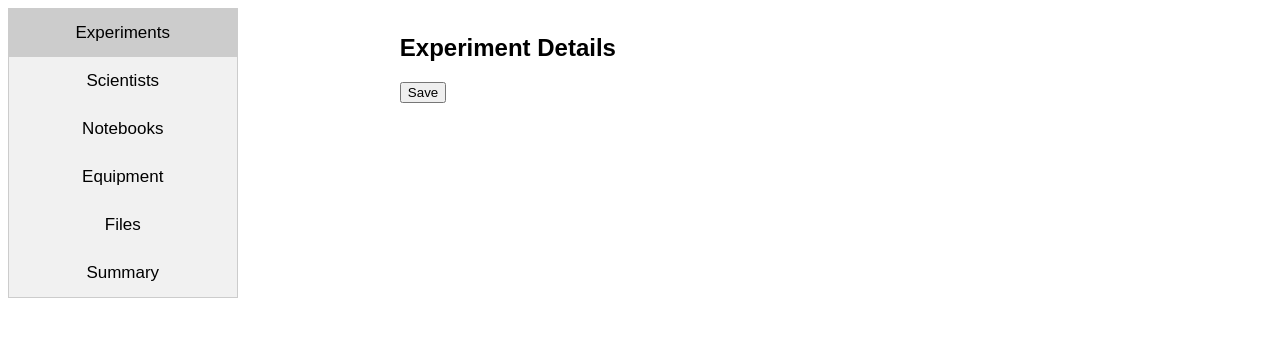
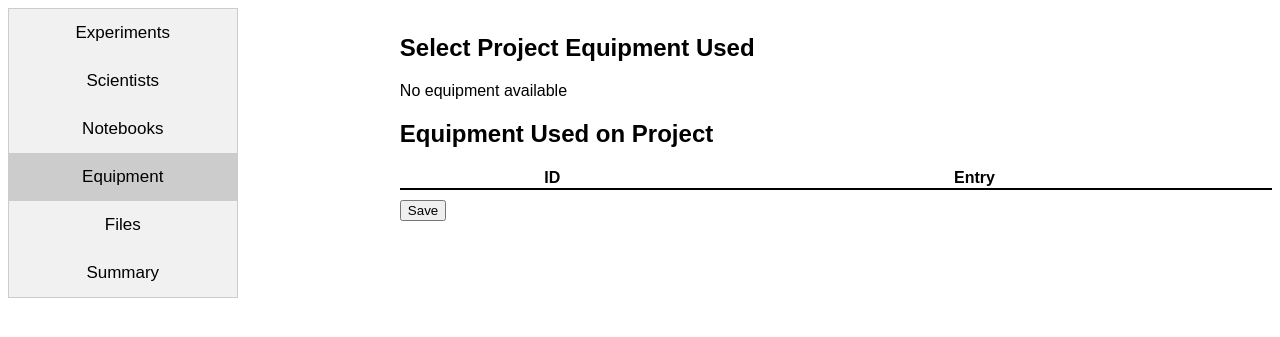
Before and after one commit to DukeOfEtiquette/Vala, a Django app: page /save_equipment/ in a window 1280 px wide. Shown: the part 87-424 px from the top of the page. Run offline with Django 3.2, Linux system fonts and the light colour scheme; lists and menus that the app fills with data are empty; some libraries are stand-ins or nearby versions.

Commit message:
Got the top half of the equipment pane back to normal

```diff
--- a/splash/static/splash/css/edit.css
+++ b/splash/static/splash/css/edit.css
@@ -93,8 +93,20 @@ ul.tab li a:focus, .active {background-color: #ccc;}
     width: 69%;
 }
 
+/*
 li.tableRow.click-row.tableCell {
     width: 848px;
+}*/
+
+
+.tableCell{
+  display: table-cell;
+  width: 20%;
+  padding: 8px;
+}
+
+.tableRow:nth-child(even), .tableRowDialog:nth-child(even) {
+  background-color: #dddddd;
 }
 
 .experimentFrom {
@@ -110,3 +122,29 @@ li.tableRow.click-row.tableCell {
 .experimentFrom label {
     display: block;
 }
+
+#availEquipmentList, #taskListBench {
+    list-style: none;
+    display: table;
+    border-collapse: collapse;
+    width: 100%;
+    margin-left: auto;
+    margin-right: auto;
+}
+
+.tableTitleRow{
+  font-weight: bold;
+  border-bottom: solid 2px black;
+  display: table-row;
+}
+
+.tableRow {
+  display: table-row;
+  border: 1px solid #dddddd;
+  text-align: left;
+}
+
+#equipCheckCell {
+  margin: 0px;
+  width: 1%;
+}
--- a/splash/static/splash/js/edit.js
+++ b/splash/static/splash/js/edit.js
@@ -164,10 +164,10 @@ $("document").ready(function() {
   });
 
   //TODO(Adam): Uncomment after Equipment tab demo
-  $(".tablinks").first().click();
+  //$(".tablinks").first().click();
 
   //TODO(Adam): Remove after Equipment tab demo
-  //$("a:contains('Equipment')").click();
+  $("a:contains('Equipment')").click();
 
 
   $(function() {
--- a/splash/templates/splash/edit.html
+++ b/splash/templates/splash/edit.html
@@ -29,6 +29,7 @@
       <ul class="experimentFrom">{{ experiment_form.as_ul }}</ul>
       <button type="submit" value="submit" class="save_btn">Save</button>
     </form>
+  </div>
 </div>
 
 <div id="Scientists" class="tabcontent">
@@ -60,6 +61,36 @@
     Select Project Equipment Used
   </h2>
 
+
+  {% if equipment_list %}
+  <ul id="availEquipmentList">
+    <li class="tableTitleRow">
+      <span class="tableCell" style="width: 0%;"></span>
+      <span class="tableCell">ID</span>
+      <span class="tableCell">Name</span>
+    </li>
+
+    {% for equipment in equipment_list %}
+      <li class="tableRow">
+        <span class="tableCell" id="equipCheckCell">
+          <input type='checkbox' onclick="equipOnClick(this)" class="rowCheckbox"/>
+        </span>
+        <span class="tableCell equipID">
+          {{ equipment.equipmentID }}
+        </span>
+        <span class="tableCell equipName">
+          {{ equipment.name }}
+        </span>
+      </li>
+    {% endfor %}
+
+
+  {% else %}
+    No equipment available
+  {% endif %}
+  </ul>
+
+  <!--
   {% if equipment_list %}
   <table id="availEquipmentList" style="margin: 0px";>
     <tr class='tableTitleRow'>
@@ -80,6 +111,7 @@
   {% endif %}
 
   </table>
+  -->
 
     <div id="EquipmentBench">
       <h2>
@@ -96,7 +128,6 @@
     </div>
 
     <input type="button" id="equipSubmit" value="Save" onclick="save_equip()" />
-  </div>
 </div>
 
 <!--</div>-->
@@ -133,5 +164,8 @@
   <!--<button onclick="addFileButton(event)" id="add_file_button">Add Another File</button>-->
 </div>
 <!-- Finalize Project -->
-<div id="Summary" class="tabcontent"></div>
+<div id="Summary" class="tabcontent">
+  <h2>Summary</h2>
+</div>
+
 {% endblock %}
```
